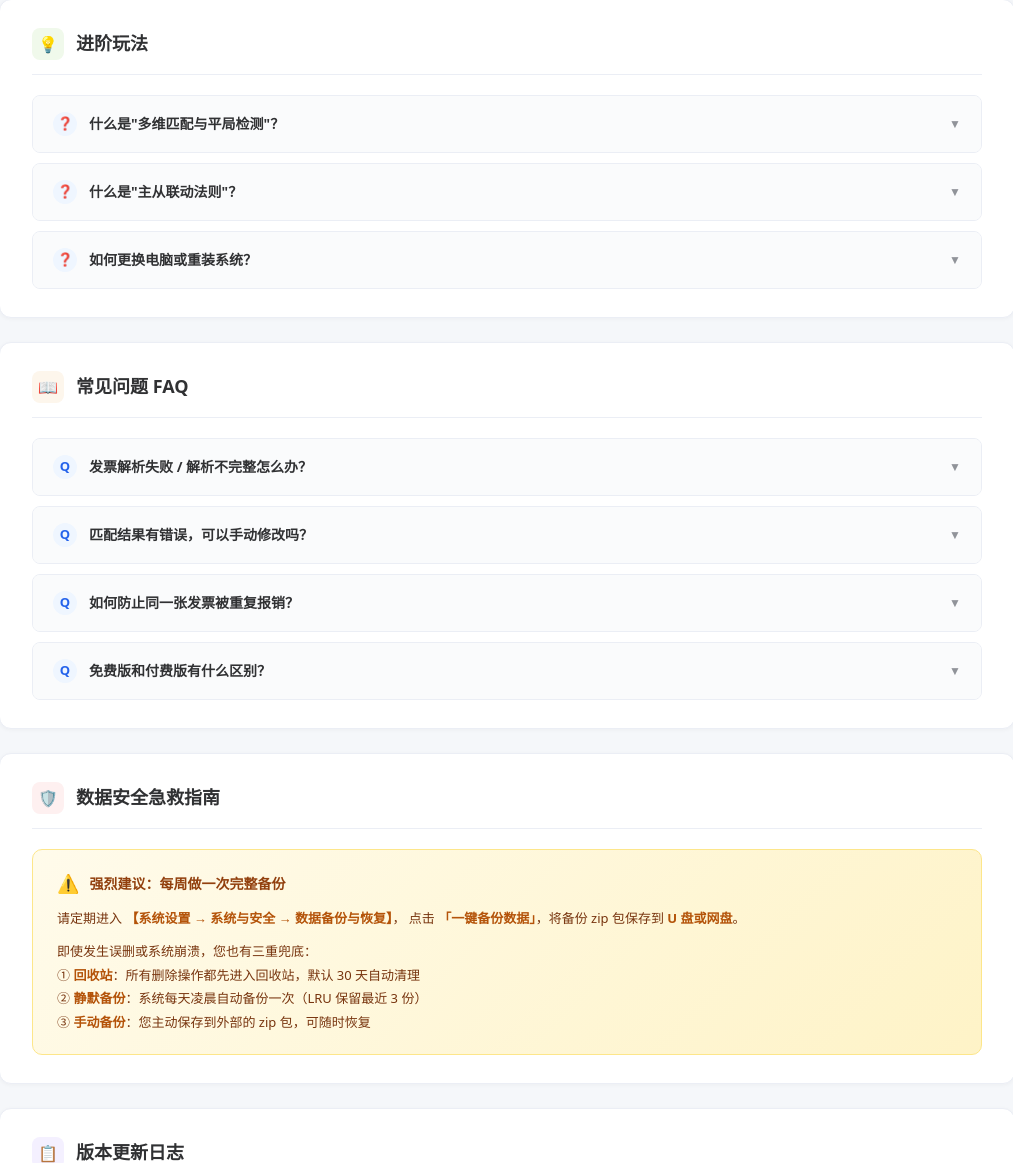
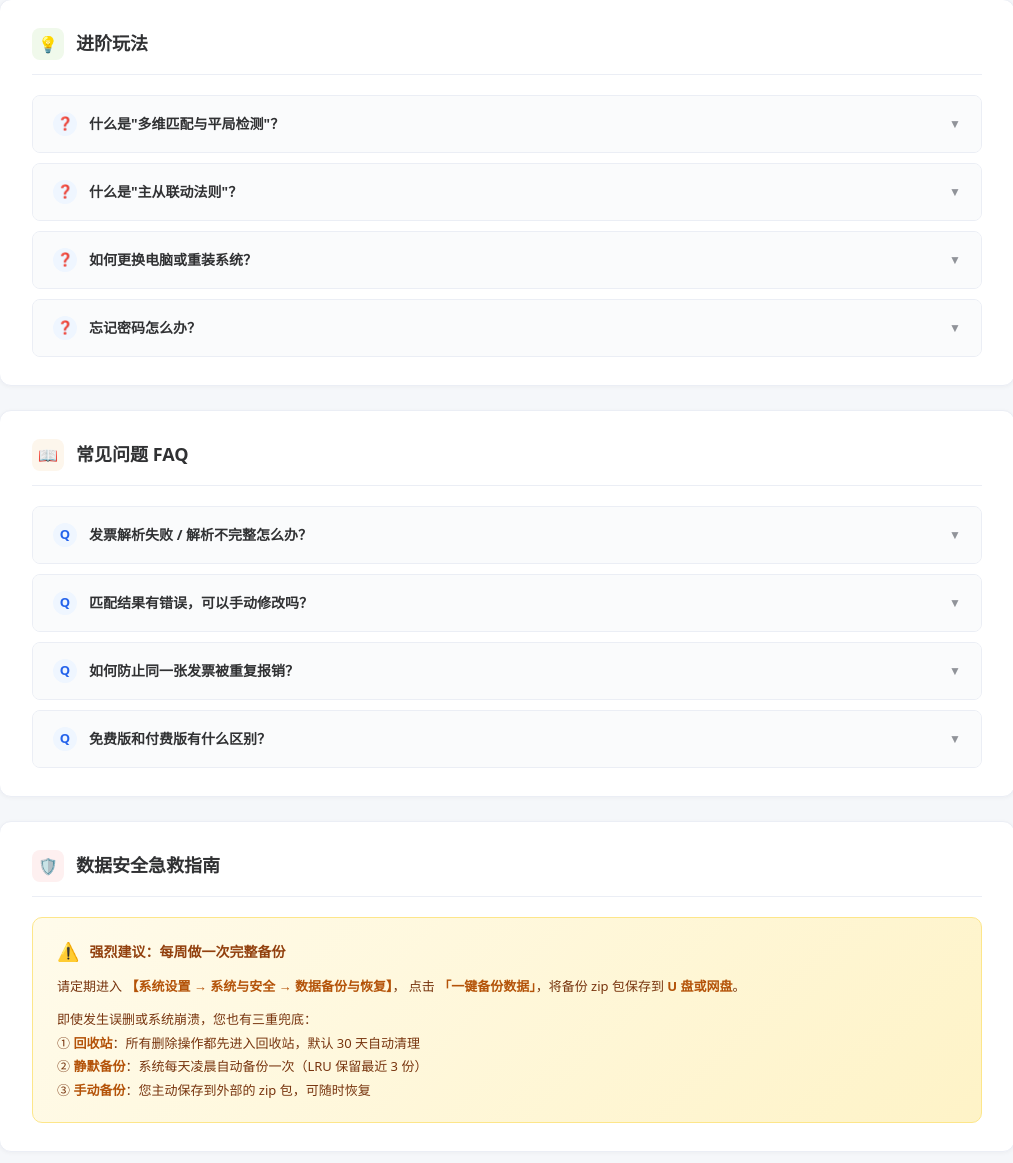
Before and after one commit to huoyunfeng/fapiaoassust, a Python web app: template app/web/templates/help.html in a window 1280 px wide. Shown: the part 741-1904 px from the top of the page, without its empty margins (245-1258 px from the left). Run offline with Jinja, Linux system fonts and the light colour scheme; the template is opened without the code that fills it, so the values that code supplies are empty; some libraries are stand-ins or nearby versions.

Commit message:
docs: 帮助中心新增「忘记密码怎么办」三层找回指引

```diff
--- a/app/web/templates/help.html
+++ b/app/web/templates/help.html
@@ -220,6 +220,22 @@
             <b>【恢复数据】</b> 即可完整迁移。
           </div>
         </div>
+        <div class="collapse-item">
+          <div class="collapse-head" onclick="toggleCollapse(this)">
+            <span class="q-icon">❓</span>
+            忘记密码怎么办？
+            <span class="chevron">▼</span>
+          </div>
+          <div class="collapse-body">
+            系统提供三层找回机制，按您的实际情况选择：
+            <br><b>① 有应急恢复码</b> → 在登录页点击「忘记密码」，输入 用户名 + 恢复码 + 新密码 即可自助重置。
+            恢复码可在登录后的系统设置中随时重新生成（旧码立即失效）。
+            <br><b>② 恢复码也丢了</b> → 管理员进入登录页的「超级解锁」入口，将本机 <b>【机器码】</b> 发给客服获取
+            一次性解锁码（绑定您的电脑且限时有效），输入后所有管理员密码重置为初始密码，重新登录后需立即修改。
+            <br><b>③ 普通员工忘记密码</b> → 直接联系管理员，在「系统设置 → 团队与权限」中为您重置。
+            <span class="tip">💡 建议：首次登录后立刻在系统设置中查看并保存应急恢复码，未雨绸缪。</span>
+          </div>
+        </div>
       </div>
     </section>
 
```
